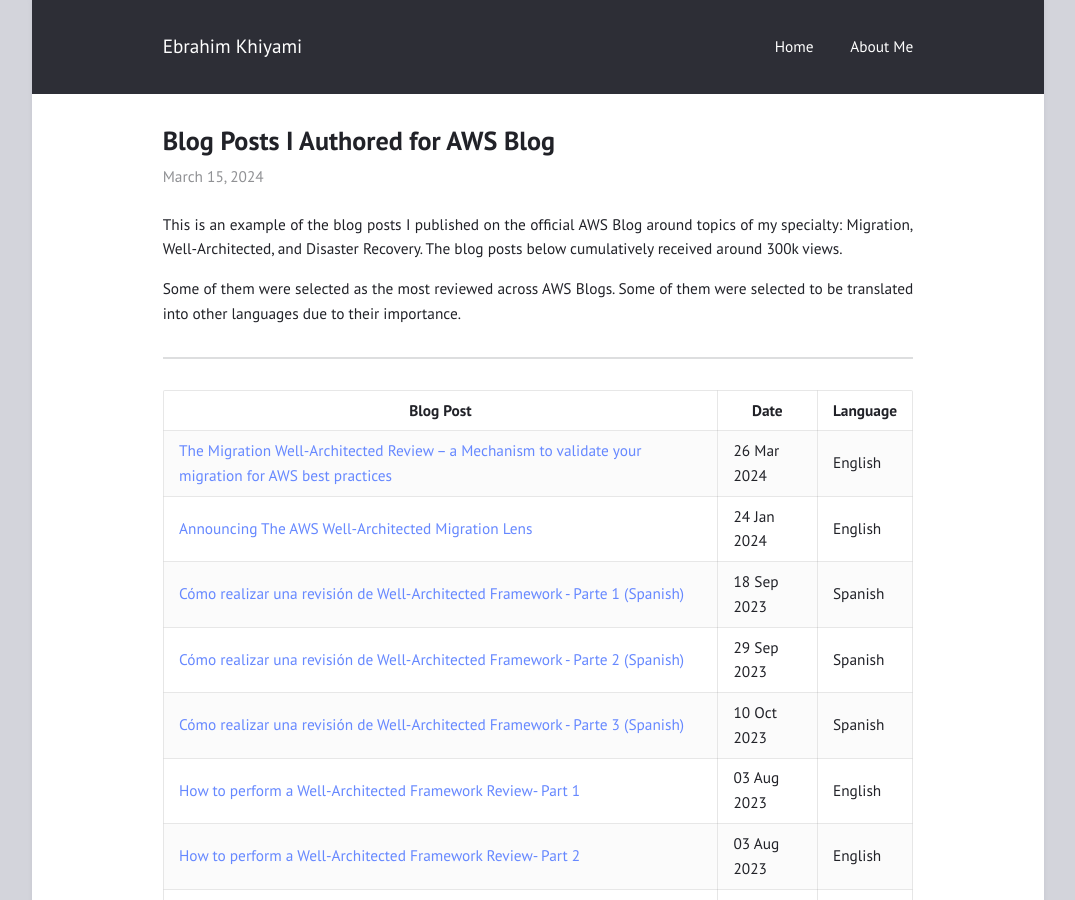
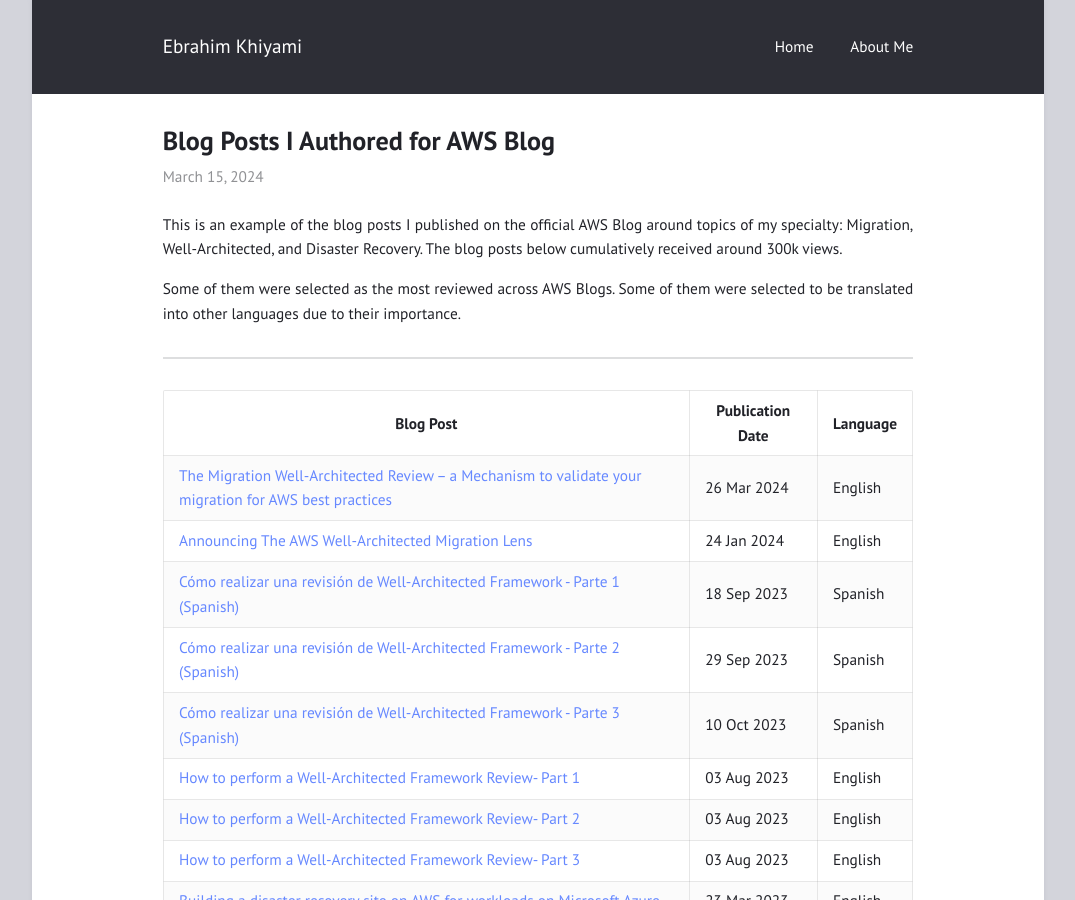
Before and after one commit to ekhiyami/ekhiyami.github.io, a Jekyll site: the page built from _posts/2024-03-15-blogs.md, in a window 1280 px wide and 900 px high. Shown: the whole window, without its empty margins (102-1177 px from the left). Built offline with Jekyll 4.4.1, drawn with Linux system fonts in a browser that asks for light colours.

Commit message:
Update 2024-03-15-blogs.md

```diff
--- a/_posts/2024-03-15-blogs.md
+++ b/_posts/2024-03-15-blogs.md
@@ -9,7 +9,7 @@
 
 ***
 
-| Blog Post                                                                                   |  Date | Language |
+| Blog Post                                                                                   |  Publication Date  | Language |
 | ------------------------------------------------------------------------------------------- | ---------------- | -------- |
 | [The Migration Well-Architected Review – a Mechanism to validate your migration for AWS best practices](https://aws.amazon.com/blogs/mt/the-migration-well-architected-review-a-mechanism-to-validate-your-migration-for-aws-best-practices/) | 26 Mar 2024      | English  |
 | [Announcing The AWS Well-Architected Migration Lens](https://aws.amazon.com/blogs/mt/announcing-aws-well-architected-migration-lens/) | 24 Jan 2024      | English  |
```
